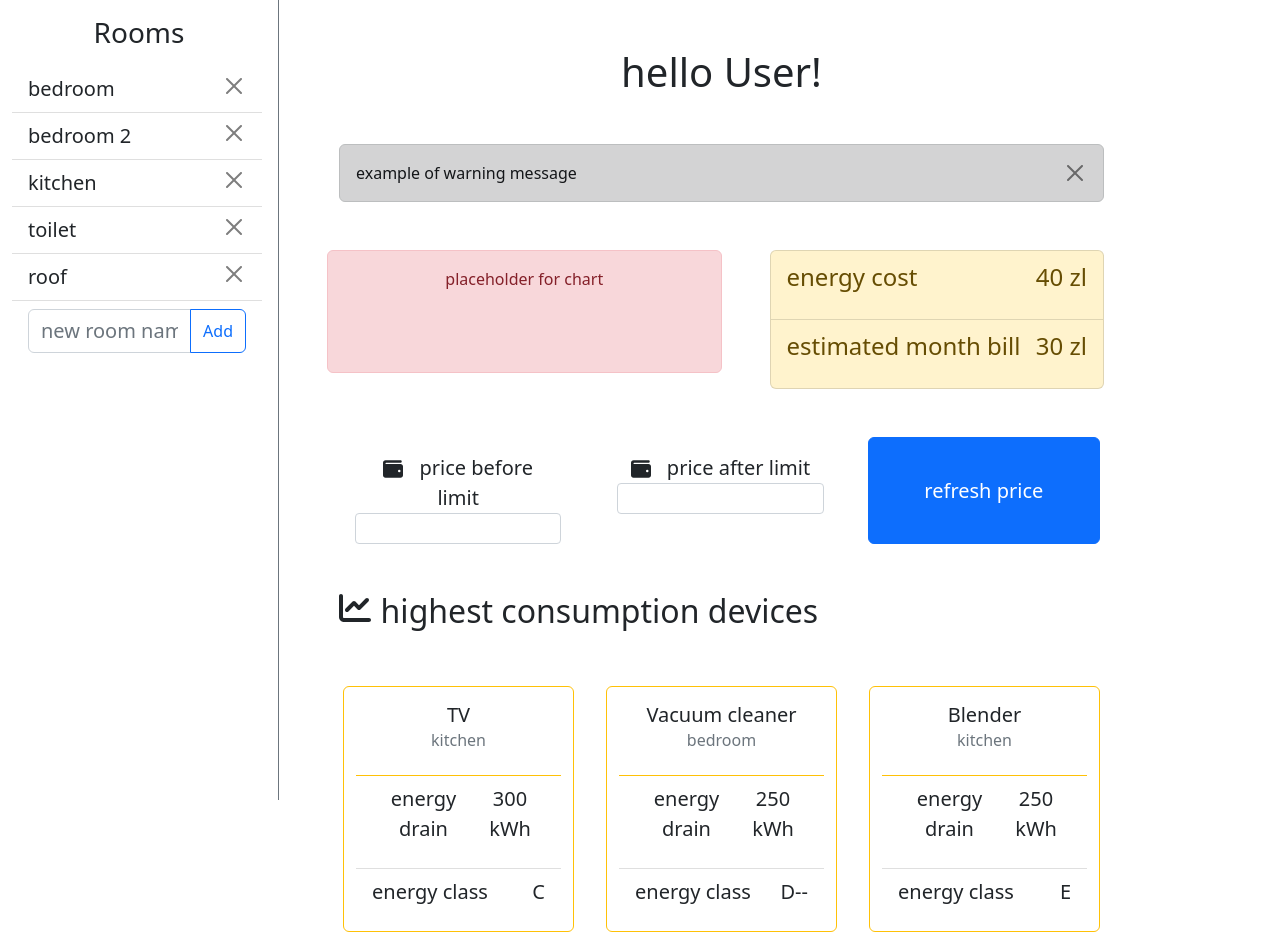
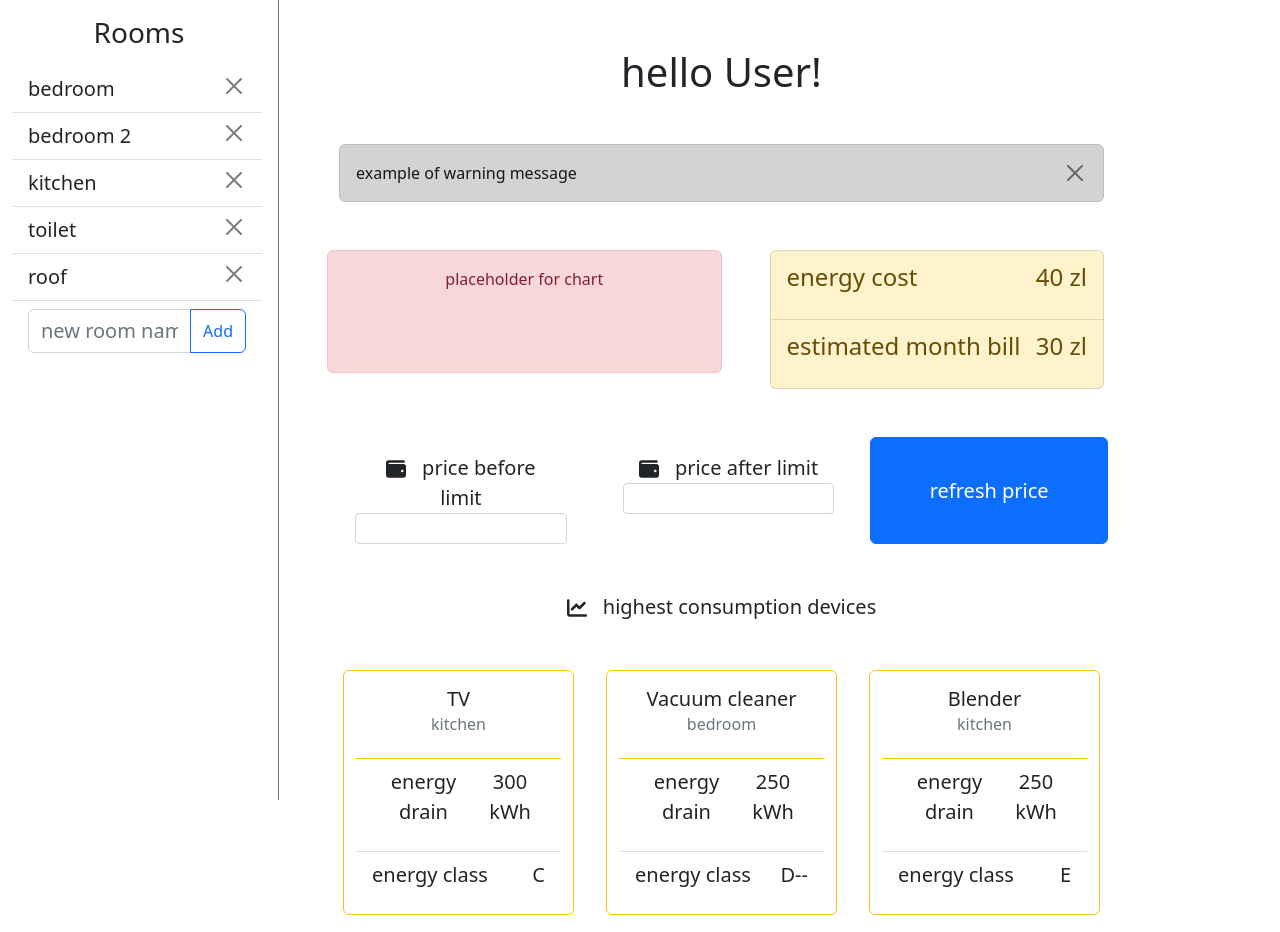
Before and after one commit to AIn0n/silver-broccoli, a Vue app in the folder frontend/: page / in a window 1280 px wide. Built offline with nearby package versions, Linux system fonts and the light colour scheme.

Commit message:
minor improvements in home view

```diff
--- a/frontend/src/views/EditDevice.vue
+++ b/frontend/src/views/EditDevice.vue
@@ -5,5 +5,6 @@ const device = route.params.device;
 </script>
 
 <template lang="pug">
-p {{ device }}
+div(class="container text-center")
+  h1(class="my-5") Edit {{ device }}
 </template>
--- a/frontend/src/views/HomeView.vue
+++ b/frontend/src/views/HomeView.vue
@@ -64,10 +64,8 @@ div(class="row container")
       div(class="col mx-3")
         IconAndSpan(icon="fa-wallet" text="price after limit")
         input(class="form-control form-control-sm" type="number")
-      button(class="btn btn-primary col fs-5 mx-3") refresh price
-    div(class="d-flex")
-      fa-icon(icon="fa-chart-line" class="fa-pull-left fa-2xl")
-      h2 highest consumption devices
+      button(class="btn btn-primary col fs-5 mx-2") refresh price
+    IconAndSpan(icon="fa-chart-line" text="highest consumption devices")
     div(class="row mt-5")
       div(class="card border-warning col mx-3" v-for="device in highest_consumption_devices")
         div(class="card-body")
```
